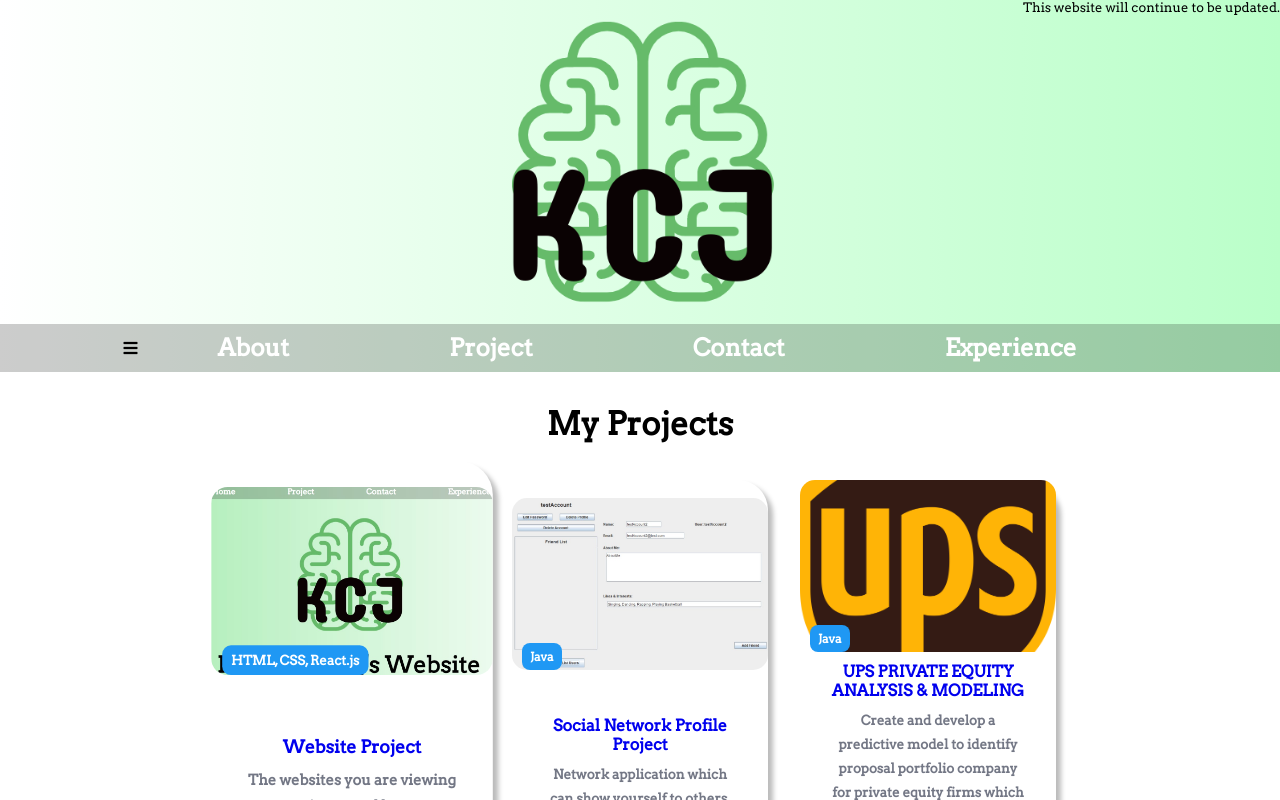
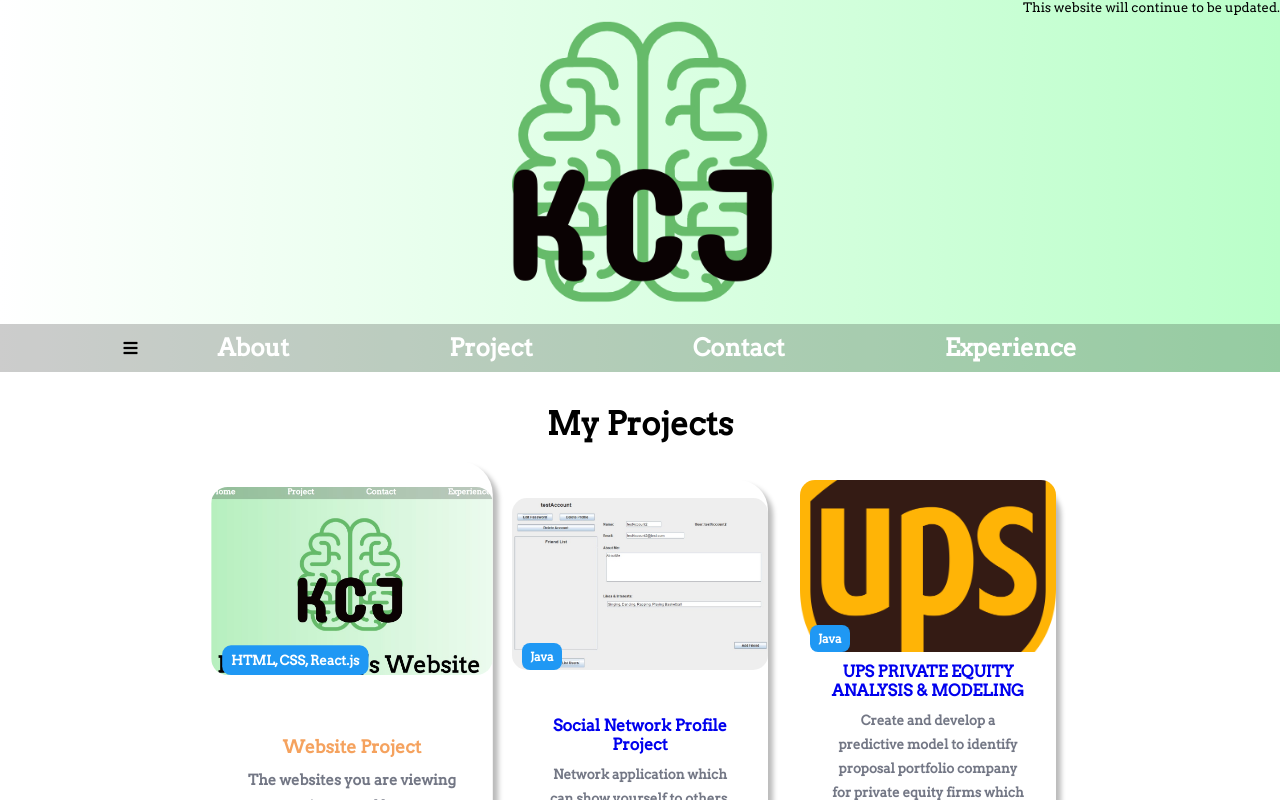
Before and after one commit to OfficerChul/myWebsite, a React (Create React App) app in the folder website/: page / in a window 1280 px wide. In both pictures the pointer is over the element "Website Project". Shown: the top 800 px of the page. Built offline with nearby package versions, Linux system fonts and the light colour scheme.

Commit message:
Make card__item__title:hover orange colored text.

```diff
--- a/website/src/components/Cards.css
+++ b/website/src/components/Cards.css
@@ -105,6 +105,10 @@ h1 {
   font-weight: 900;
 }
 
+.cards__item__title:hover {
+  color: rgb(245, 162, 94);
+}
+
 .cards__item__body {
   color: #737785;
   line-height: 24px;
```
